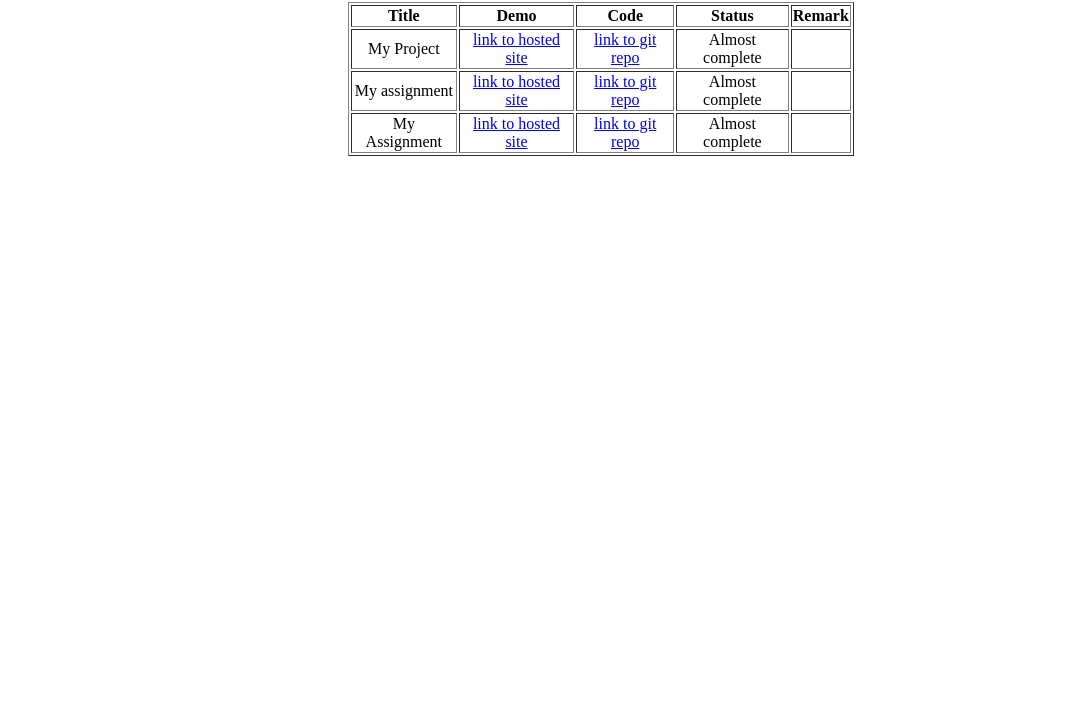
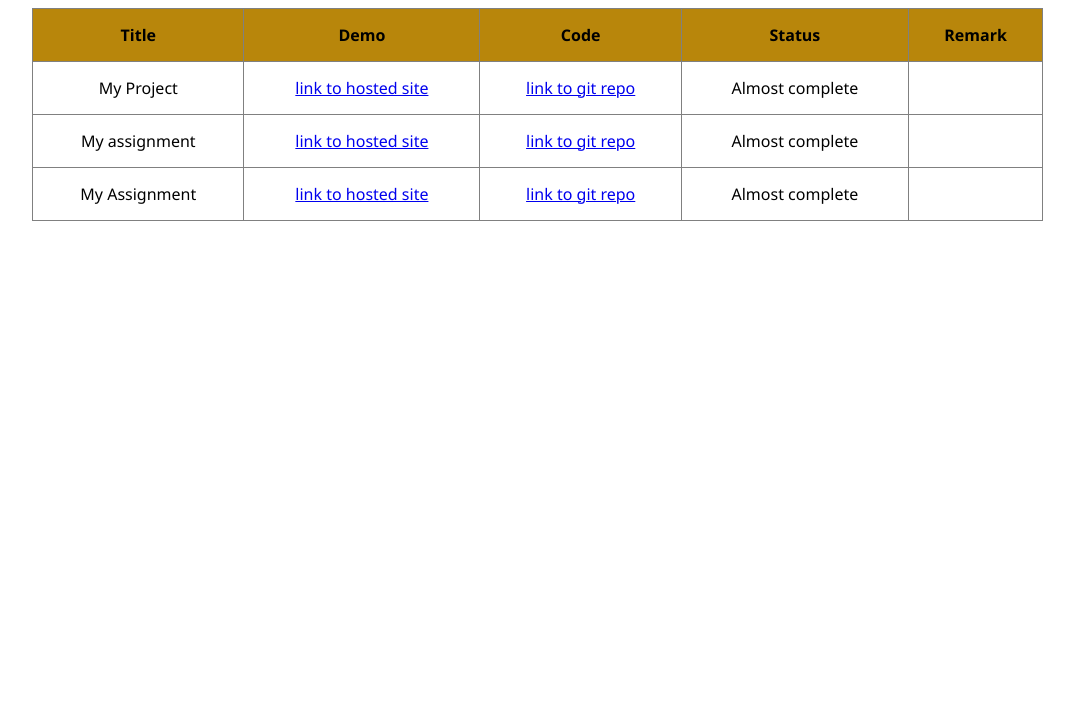
Before and after one commit to bilson4321/leapfrog1, a plain HTML site: page index.html in a window 1280 px wide. Shown: the part 78-800 px from the top of the page, without its empty margins (39-1113 px from the left). Drawn offline with Linux system fonts and the light colour scheme.

Commit message:
Some designing

```diff
--- a/index.html
+++ b/index.html
@@ -7,12 +7,22 @@
 	<style>
 		table
 		{
-			max-width: 80%;
-			margin: 0% 30%;
+			width: 80%;
+			margin: 0% 5%;
+			border-collapse:collapse;
+		}
+		th,td
+		{
+			padding: 15px;
+		}
+		th
+		{
+			background-color: darkgoldenrod;
 		}
 		body
 		{
 			text-align: center;
+			font-family: 'Segoe UI', Tahoma, Geneva, Verdana, sans-serif;
 		}
 
 	</style>
```
